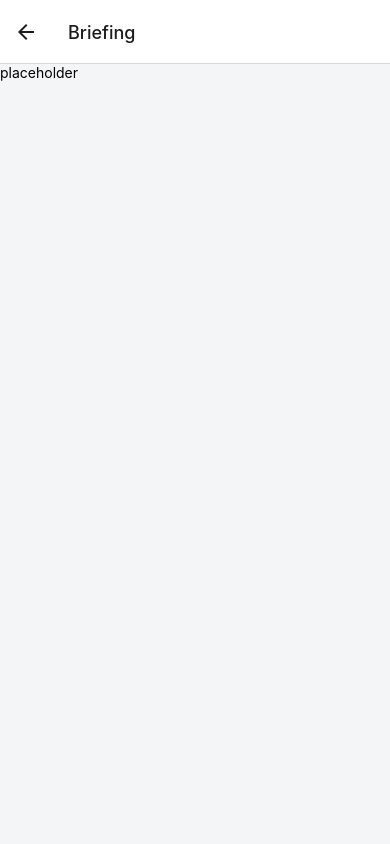
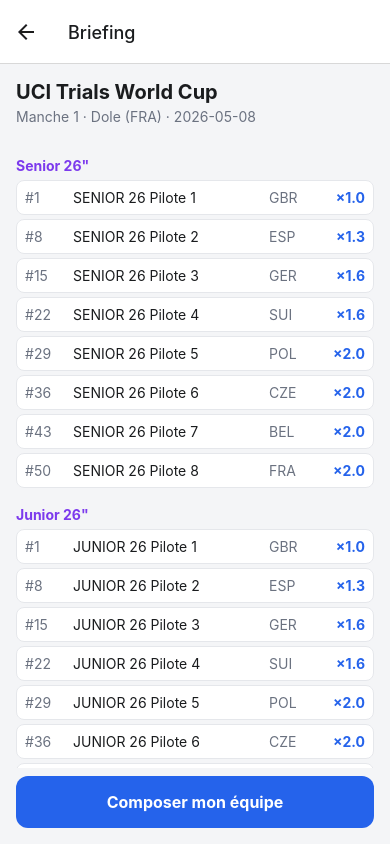
Before and after one commit to koprim/BikeTrialFantasy, a React Native app: screen / in a window 390 px wide. Both pictures are taken after a click on the button "Commencer la saison". Built offline with nearby package versions, Linux system fonts and the light colour scheme.

Commit message:
feat(ui): briefing screen with roster and cotes

```diff
--- a/src/screens/BriefingScreen.js
+++ b/src/screens/BriefingScreen.js
@@ -1,3 +1,63 @@
 import React from 'react';
-import { View, Text } from 'react-native';
-export default function Screen() { return (<View><Text>placeholder</Text></View>); }
+import { View, Text, SectionList, Pressable, StyleSheet } from 'react-native';
+import { useGame } from '../state/GameContext';
+import { ridersByCategory } from '../data/index';
+import { SLOTS } from '../engine/team';
+import { colors, space, radius } from '../ui/theme';
+
+const CATEGORY_LABEL = {
+  SENIOR_26: 'Senior 26"', JUNIOR_26: 'Junior 26"', SENIOR_20: 'Senior 20"',
+  JUNIOR_20: 'Junior 20"', ELITE_WOMEN: 'Elite Femme 20"',
+};
+
+export default function BriefingScreen({ navigation }) {
+  const { state } = useGame();
+  const event = state.season[state.currentIndex];
+  const byCat = ridersByCategory();
+  const categories = [...new Set(SLOTS.map((s) => s.category))];
+  const sections = categories.map((c) => ({
+    title: CATEGORY_LABEL[c],
+    data: [...byCat[c]].sort((a, b) => a.uciRank - b.uciRank),
+  }));
+
+  return (
+    <View style={styles.container}>
+      <View style={styles.header}>
+        <Text style={styles.title}>{event.name}</Text>
+        <Text style={styles.sub}>Manche {event.round} · {event.venue} ({event.country}) · {event.dateFrom}</Text>
+      </View>
+      <SectionList
+        sections={sections}
+        keyExtractor={(item) => item.id}
+        renderSectionHeader={({ section }) => <Text style={styles.section}>{section.title}</Text>}
+        renderItem={({ item }) => (
+          <View style={styles.row}>
+            <Text style={styles.rank}>#{item.uciRank}</Text>
+            <Text style={styles.name}>{item.name}</Text>
+            <Text style={styles.country}>{item.country}</Text>
+            <Text style={styles.cote}>×{item.cote.toFixed(1)}</Text>
+          </View>
+        )}
+        stickySectionHeadersEnabled={false}
+      />
+      <Pressable accessibilityRole="button" onPress={() => navigation.navigate('Compose')} style={styles.cta}>
+        <Text style={styles.ctaText}>Composer mon équipe</Text>
+      </Pressable>
+    </View>
+  );
+}
+
+const styles = StyleSheet.create({
+  container: { flex: 1, padding: space.md },
+  header: { marginBottom: space.md },
+  title: { fontSize: 20, fontWeight: '700', color: colors.text },
+  sub: { color: colors.muted, marginTop: space.xs },
+  section: { fontWeight: '700', color: colors.accent, marginTop: space.md, marginBottom: space.xs },
+  row: { flexDirection: 'row', alignItems: 'center', backgroundColor: colors.surface, borderRadius: radius.sm, padding: space.sm, marginVertical: 2, borderWidth: 1, borderColor: colors.border, gap: space.sm },
+  rank: { width: 40, color: colors.muted },
+  name: { flex: 1, color: colors.text },
+  country: { width: 44, color: colors.muted },
+  cote: { width: 44, textAlign: 'right', fontWeight: '700', color: colors.primary },
+  cta: { backgroundColor: colors.primary, padding: space.md, borderRadius: radius.md, alignItems: 'center', marginTop: space.sm },
+  ctaText: { color: '#fff', fontWeight: '700', fontSize: 16 },
+});
```
